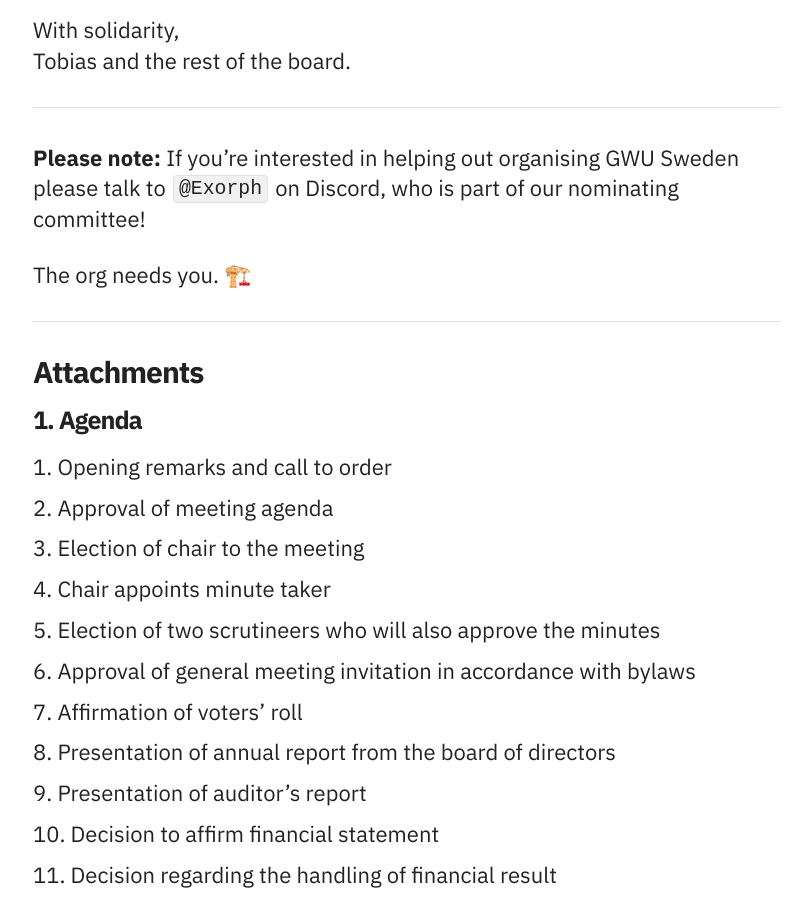
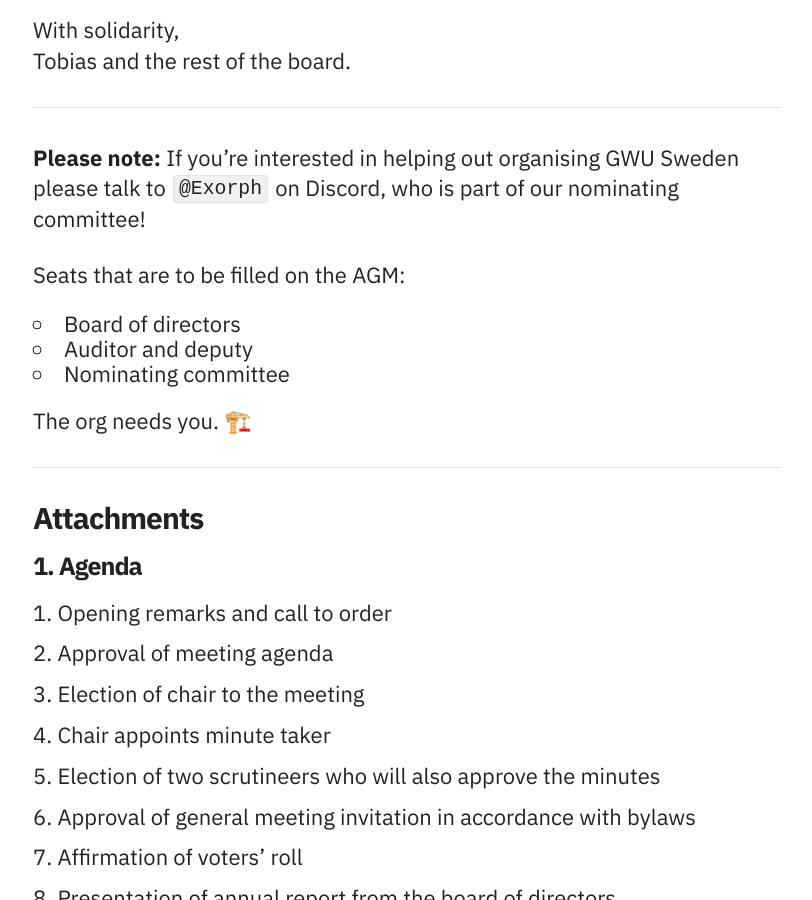
Before and after one commit to GWU-Sweden/gwu-sweden.org, a Jekyll site: the page built from agm2021/index.md, in a window 1280 px wide and 900 px high, scrolled down 399 px. Shown: the whole window, without its empty margins (233-1045 px from the left). Built offline with Jekyll 4.4.1, drawn with Linux system fonts in a browser that asks for light colours.

Commit message:
Added open slots to agm invite

```diff
--- a/agm2021/index.md
+++ b/agm2021/index.md
@@ -15,6 +15,12 @@
 ---
 
 **Please note:** If you're interested in helping out organising GWU Sweden please talk to `@Exorph` on Discord, who is part of our nominating committee!
+
+Seats that are to be filled on the AGM:
+
+- Board of directors
+- Auditor and deputy
+- Nominating committee
 
 The org needs you. 🏗️
 
```
